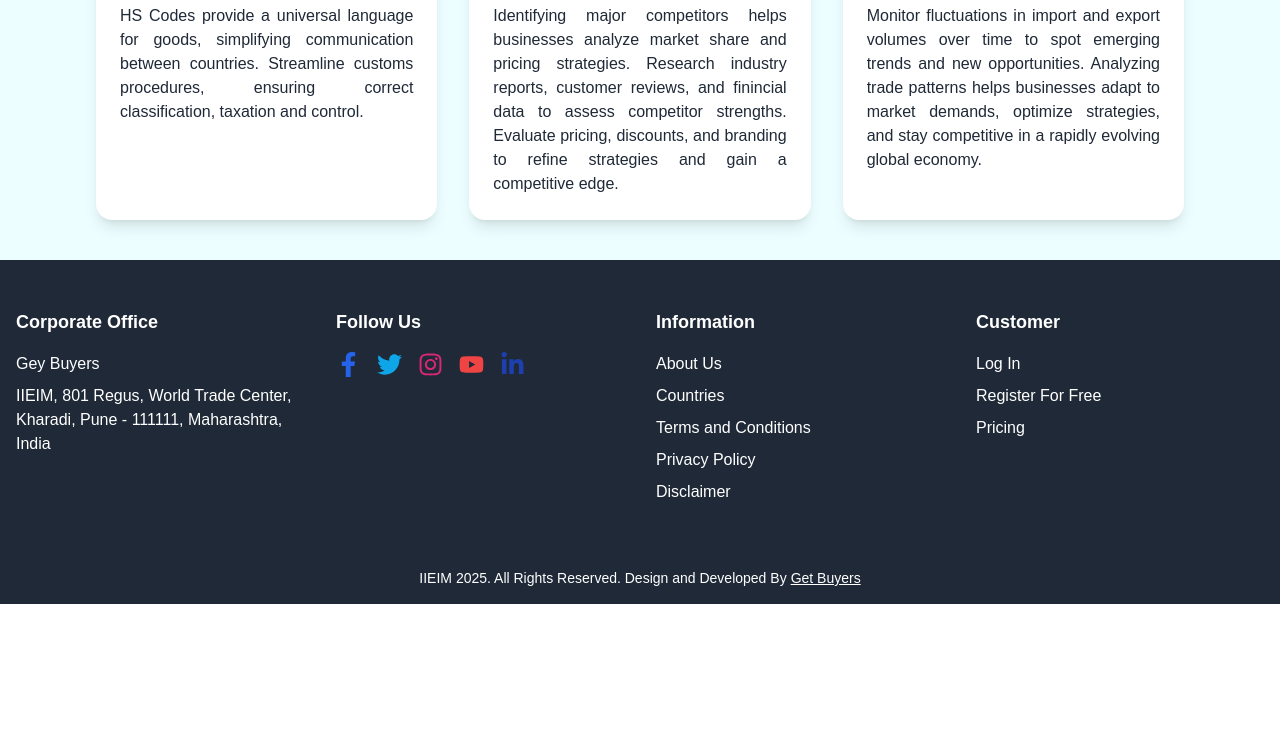
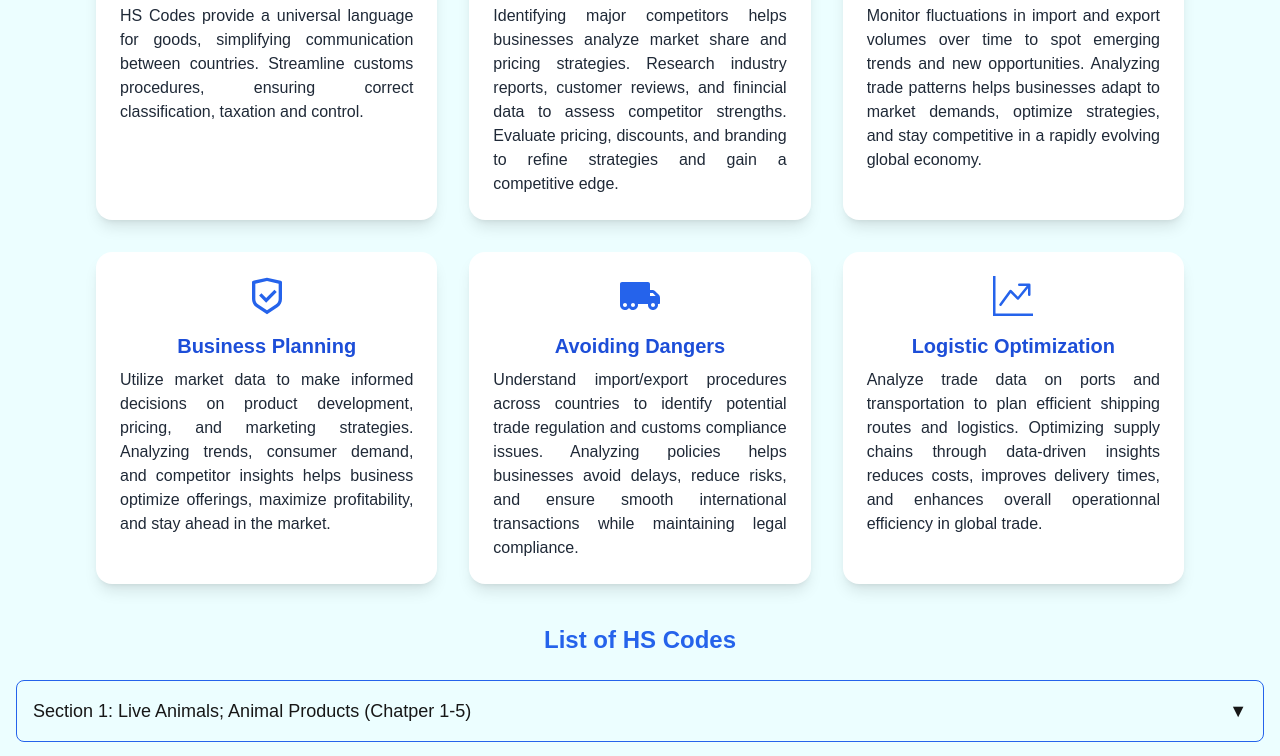
Before and after one commit to atharvamisal2614/getbuyers, a Next.js app: page /HSCodes in a window 1280 px wide. Shown: the part 300-1056 px from the top of the page. Before the commit the page ends 904 px from the top, so only its background shows below. Built offline with nearby package versions, Linux system fonts and the light colour scheme.

Commit message:
udpdate HSCode

```diff
--- a/app/HSCodes/page.jsx
+++ b/app/HSCodes/page.jsx
@@ -22,21 +22,21 @@ const HSCodes = () => {
       title: 'Trade Trend Analysis',
       description: 'Monitor fluctuations in import and export volumes over time to spot emerging trends and new opportunities. Analyzing trade patterns helps businesses adapt to market demands, optimize strategies, and stay competitive in a rapidly evolving global economy.',
     },
-    // {
-    //   icon: <RiShieldCheckLine size={40} className="text-blue-600" />,
-    //   title: 'Business Planning',
-    //   description: 'Utilize market data to make informed decisions on product development, pricing, and marketing strategies. Analyzing trends, consumer demand, and competitor insights helps business optimize offerings, maximize profitability, and stay ahead in the market.',
-    // },
-    // {
-    //   icon: <FaTruckMoving size={40} className="text-blue-600" />,
-    //   title: 'Avoiding Dangers',
-    //   description: 'Understand import/export procedures across countries to identify potential trade regulation and customs compliance issues. Analyzing policies helps businesses avoid delays, reduce risks, and ensure smooth international transactions while maintaining legal compliance.',
-    // },
-    // {
-    //   icon: <BsGraphUpArrow size={40} className="text-blue-600" />,
-    //   title: 'Logistic Optimization',
-    //   description: 'Analyze trade data on ports and transportation to plan efficient shipping routes and logistics. Optimizing supply chains through data-driven insights reduces costs, improves delivery times, and enhances overall operationnal efficiency in global trade.',
-    // },
+    {
+      icon: <RiShieldCheckLine size={40} className="text-blue-600" />,
+      title: 'Business Planning',
+      description: 'Utilize market data to make informed decisions on product development, pricing, and marketing strategies. Analyzing trends, consumer demand, and competitor insights helps business optimize offerings, maximize profitability, and stay ahead in the market.',
+    },
+    {
+      icon: <FaTruckMoving size={40} className="text-blue-600" />,
+      title: 'Avoiding Dangers',
+      description: 'Understand import/export procedures across countries to identify potential trade regulation and customs compliance issues. Analyzing policies helps businesses avoid delays, reduce risks, and ensure smooth international transactions while maintaining legal compliance.',
+    },
+    {
+      icon: <BsGraphUpArrow size={40} className="text-blue-600" />,
+      title: 'Logistic Optimization',
+      description: 'Analyze trade data on ports and transportation to plan efficient shipping routes and logistics. Optimizing supply chains through data-driven insights reduces costs, improves delivery times, and enhances overall operationnal efficiency in global trade.',
+    },
   ];
 
   return (
@@ -62,7 +62,7 @@ const HSCodes = () => {
         </div>
       </div>
 
-      {/* <MultiLevelAccordion /> */}
+      <MultiLevelAccordion />
     </section>
   );
 };
--- a/public/data/faqData.json
+++ b/public/data/faqData.json
@@ -221,5 +221,263 @@
         "description": "Furskins and Artificial Manufactures."
       }
     ]
+  },
+
+  {
+    "question": "Section 9: Wood and Articles of Wood; Wood Charcoal; Cork and Articles of Cork; Manufactures of Straw, of Esparto or of other Plaiting Materials; Basketware and Wickerwork (Chapter 44 - 46)",
+    "answer": [
+      {
+        "bullet": "Chapter 44",
+        "description": "WOOD AND ARTICLES OF WOOD; WOOD CHARCOAL."
+      },
+      {
+        "bullet": "Chapter 45",
+        "description": "CORK AND ARTICLES OF CORK."
+      },
+      {
+        "bullet": "Chapter 46",
+        "description": "MANUFACTURES OF STRAW, OF ESPARTO OR OF OTHER PLAITING MATERIALS; BASKETWARE AND WICKERWORK."
+      }
+    ]
+  },
+
+  {
+    "question": "Section 10:  Pulp of Wood or of other Fibrous Cellulosic Material; Recovered (waste and Scrap) Paper or Paperboard; Paper and Paperboard and Articles thereof (Chapter 47 - 49)",
+    "answer": [
+      {
+        "bullet": "Chapter 47",
+        "description": "PULP OF WOOD OR OF OTHER FIBROUS CELLULOSIC MATERIAL; RECOVERED (WASTE AND SCRAP) PAPER OR PAPERBOARD."
+      },
+      {
+        "bullet": "Chapter 48",
+        "description": "PAPER AND PAPERBOARD; ARTICLES OF PAPER PULP, OF PAPER OR OF PAPERBOARD."
+      },
+      {
+        "bullet": "Chapter 49",
+        "description": "PRINTED BOOKS, NEWSPAPERS, PICTURES AND OTHER PRODUCTS OF THE PRINTING INDUSTRY; MANUSCRIPTS, TYPESCRIPTS AND PLANS."
+      }
+    ]
+  },
+
+
+  {
+    "question": "Section 11:  Textiles and Textile Articles (Chapter 50 - 63)",
+    "answer": [
+      {
+        "bullet": "Chapter 50",
+        "description": "Silk"
+      },
+      {
+        "bullet": "Chapter 51",
+        "description": "Wool, Fine or Coarse Animal Hair; Horsehair Yarn and Woven Fabric."
+      },
+      {
+        "bullet": "Chapter 52",
+        "description": "Cotton."
+      },
+      {
+        "bullet": "Chapter 53",
+        "description": "Other Vegetable Textile Fibres; Paper Yarn and Woven Fabrics of Paper Yarn."
+      },
+      {
+        "bullet": "Chapter 54",
+        "description": "Man-Made Filaments."
+      },
+      {
+        "bullet": "Chapter 55",
+        "description": "Man-Made Staple Fibres."
+      }
+    ]
+  },
+
+
+  {
+    "question": "Section 12: Footwear, Headgear, Umbrellas, Sun Umbrellas, Walking-sticks, Seat-sticks, Whips, Riding-crops and Parts thereof; Prepared Feathers and Articles Made therewith; Artificial Flowers; Articles of Human Hair (Chapter 64 - 67)",
+    "answer": [
+      {
+        "bullet": "Chapter 64",
+        "description": "Footwear, Gaiters and the Like; Parts of Such Articles"
+      },
+      {
+        "bullet": "Chapter 65",
+        "description": "Headgear and Parts Thereof."
+      },
+      {
+        "bullet": "Chapter 66",
+        "description": "Umbrellas, Sun Umbrellas, Walking-sticks, Seat-sticks, Whips, Riding-crops and Parts Thereof; Prepared Feathers and Articles Made Therewith; Artificial Flowers; Articles of Human Hair."
+      },
+      {
+        "bullet": "Chapter 67",
+        "description": "Feathers and Down, Prepared; and Articles Made of Feathers or of Down; Artificial Flowers; Articles of Human Hair."
+      }
+    ]
+  },
+
+
+  {
+    "question": "Section 13: Articles of Stone, Plaster, Cement, Asbestos, Mica or similar Materials; Ceramic Products; Glass and Glassware (Chapter 68 - 70)",
+    "answer": [
+      {
+        "bullet": "Chapter 68",
+        "description": "ARTICLES OF STONE, PLASTER, CEMENT, ASBESTOS, MICA OR SIMILAR MATERIALS"
+      },
+      {
+        "bullet": "Chapter 69",
+        "description": "CERAMIC PRODUCTS."
+      },
+      {
+        "bullet": "Chapter 70",
+        "description": "GLASS AND GLASSWARE."
+      }
+    ]
+  },
+
+
+  {
+    "question": "Section 14: Natural or Cultured Pearls, Precious or Semi-Precious Stones, Precious Metals, Metals Clad with Precious Metal, and Articles thereof; Imitation Jewellery; Coin (Chapter 71)",
+    "answer": [
+      {
+        "bullet": "Chapter 71",
+        "description": "NATURAL OR CULTURED PEARLS, PRECIOUS OR SEMI-PRECIOUS STONES, PRECIOUS METALS, METALS CLAD WITH PRECIOUS METAL, AND ARTICLES THEREOF; IMITATION JEWELLERY; COIN."
+      }
+    ]
+  },
+
+
+  {
+    "question": "Section 15:  Base Metals and Articles of Base Metal (Chapter 72 - 83)",
+    "answer": [
+      {
+        "bullet": "Chapter 72",
+        "description": "IRON AND STEEL."
+      },
+      {
+        "bullet": "Chapter 73",
+        "description": "ARTICLES OF IRON OR STEEL."
+      },
+      {
+        "bullet": "Chapter 74",
+        "description": "COPPER AND ARTICLES THEREOF."
+      },
+      {
+        "bullet": "Chapter 75",
+        "description": "NICKEL AND ARTICLES THEREOF."
+      },
+      {
+        "bullet": "Chapter 76",
+        "description": "ALUMINIUM AND ARTICLES THEREOF."
+      },
+      {
+        "bullet": "Chapter 78",
+        "description": "LEAD AND ARTICLES THEREOF."
+      },
+      {
+        "bullet": "Chapter 79",
+        "description": "ZINC AND ARTICLES THEREOF."
+      },
+      {
+        "bullet": "Chapter 80",
+        "description": "TIN AND ARTICLES THEREOF."
+      },
+      {
+        "bullet": "Chapter 81",
+        "description": "OTHER BASE METALS; CERMETS; ARTICLES THEREOF."
+      },
+      {
+        "bullet": "Chapter 82",
+        "description": "TOOLS, IMPLEMENTS, CUTLERY, SPOONS AND FORKS, OF BASE METAL; PARTS THEREOF OF BASE METAL."
+      },
+      {
+        "bullet": "Chapter 83",
+        "description": "MISCELLANEOUS ARTICLES OF BASE METAL."
+      }
+    ]
+  },
+
+  {
+    "question": "Section 16: Machinery and Mechanical Appliances; Electrical Equipment; Parts thereof; Sound Recorders and Reproducers, Television Image and Sound Recorders and Reproducers, and Parts and Accessories of such articles (Chapter 84 - 85)",
+    "answer": [
+      {
+        "bullet": "Chapter 84",
+        "description": "MACHINERY AND MECHANICAL APPLIANCES; ELECTRICAL EQUIPMENT; PARTS THEREOF; SOUND RECORDERS AND REPRODUCERS, TELEVISION IMAGE AND SOUND RECORDERS AND REPRODUCERS, AND PARTS AND ACCESSORIES OF SUCH ARTICLES"
+      },
+      {
+        "bullet": "Chapter 85",
+        "description": "ELECTRICAL MACHINERY AND EQUIPMENT AND PARTS THEREOF; SOUND RECORDERS AND REPRODUCERS, TELEVISION IMAGE AND SOUND RECORDERS AND REPRODUCERS, AND PARTS AND ACCESSORIES OF SUCH ARTICLES."
+      }
+    ]
+  },
+
+
+
+  {
+    "question": "Section 17: Vehicles, Aircraft, Vessels and Associated Transport Equipment (Chapter 86 - 89)",
+    "answer": [
+      {
+        "bullet": "Chapter 86",
+        "description": "RAILWAY OR TRAMWAY LOCOMOTIVES, ROLLING-STOCK AND PARTS THEREOF; RAILWAY OR TRAMWAY TRACK FIXTURES AND FITTINGS AND PARTS THEREOF; MECHANICAL (INCLUDING ELECTRO-MECHANICAL) TRAFFIC SIGNALLING EQUIPMENT OF ALL KINDS"
+      },
+      {
+        "bullet": "Chapter 87",
+        "description": "VEHICLES; OTHER THAN RAILWAY OR TRAMWAY ROLLING STOCK, AND PARTS AND ACCESSORIES THEREOF."
+      },
+      {
+        "bullet": "Chapter 88",
+        "description": "AIRCRAFT, SPACECRAFT, AND PARTS THEREOF"
+      },
+      {
+        "bullet": "Chapter 89",
+        "description": "SHIPS, BOATS AND FLOATING STRUCTURES."
+      }
+    ]
+  },
+
+
+  {
+    "question": "Section 18: Optical, Photographic, Cinematographic, Measuring, Checking, Precision, Medical or Surgical Instruments and Apparatus; Clocks and Watches; Musical Instruments; Parts and Accessories thereof (Chapter 90 - 92)",
+    "answer": [
+      {
+        "bullet": "Chapter 90",
+        "description": "OPTICAL, PHOTOGRAPHIC, CINEMATOGRAPHIC, MEASURING, CHECKING, PRECISION, MEDICAL OR SURGICAL INSTRUMENTS AND APPARATUS; PARTS AND ACCESSORIES THEREOF"
+      },
+      {
+        "bullet": "Chapter 91",
+        "description": "CLOCKS AND WATCHES AND PARTS THEREOF"
+      },
+      {
+        "bullet": "Chapter 92",
+        "description": "MUSICAL INSTRUMENTS; PARTS AND ACCESSORIES OF SUCH ARTICLES"
+      }
+    ]
+  },
+
+  {
+    "question": "Section 19: Arms and Ammunition; Parts and Accessories thereof (Chapter 93)",
+    "answer": [
+      {
+        "bullet": "Chapter 93",
+        "description": "ARMS AND AMMUNITION; PARTS AND ACCESSORIES THEREOF"
+      }
+    ]
+  },
+
+  {
+    "question": "Section 19: Miscellaneous Manufactured Articles (Chapter 94 - 96)",
+    "answer": [
+      {
+        "bullet": "Chapter 94",
+        "description": "FURNITURE; BEDDING, MATTRESSES, MATTRESS SUPPORTS, CUSHIONS AND SIMILAR STUFFED FURNISHINGS; LAMPS AND LIGHTING FITTINGS, NOT ELSEWHERE SPECIFIED OR INCLUDED; ILLUMINATED SIGNS, ILLUMINATED NAME-PLATES AND THE LIKE; PREFABRICATED BUILDINGS"
+      },
+      {
+        "bullet": "Chapter 95",
+        "description": "TOYS, GAMES AND SPORTS REQUISITES; PARTS AND ACCESSORIES THEREOF"
+      },
+      {
+        "bullet": "Chapter 96",
+        "description": "MISCELLANEOUS MANUFACTURED ARTICLES"
+      }
+    ]
   }
+
+
 ]
```
